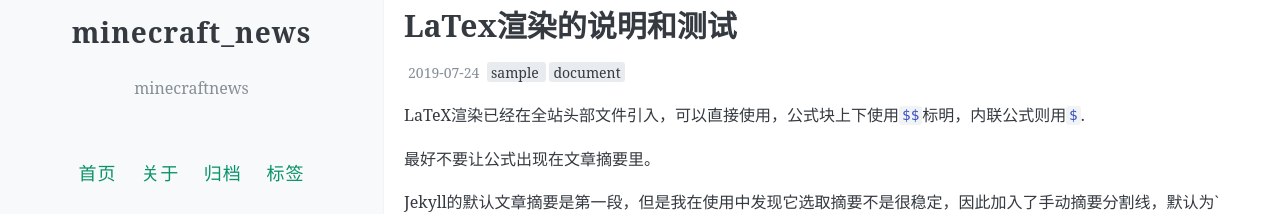
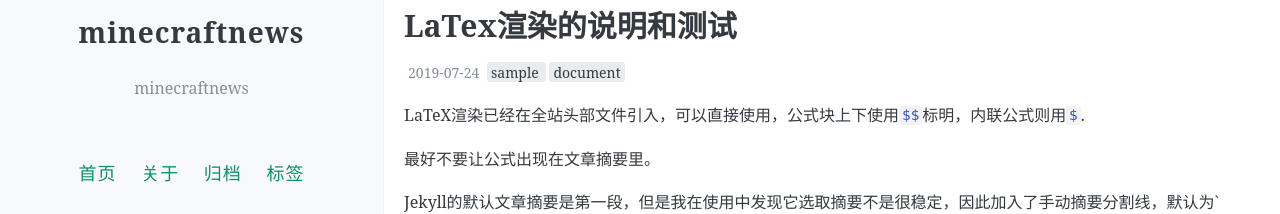
Before and after one commit to zhangchenghao0405/minecraftnews, a Jekyll site: the page built from index.html, in a window 1280 px wide. Shown: the part 290-504 px from the top of the page. Built offline with Jekyll 4.4.1, drawn with Linux system fonts in a browser that asks for light colours; the list of posts is cut into pages by our own code; comment, search, counter and statistics services are not loaded.

Commit message:
Update _config.yml

```diff
--- a/_config.yml
+++ b/_config.yml
@@ -7,7 +7,7 @@
 # 井号后面的文字是说明文档，不会被程序读取。
 
 # 描述/签名
-name: minecraft_news
+name: minecraftnews
 description: minecraftnews
 
 # 输入你的网站域名（如果你没有添加自己的域名，而是直接用GitHub pages分配的域名的话可以省略）
@@ -16,7 +16,7 @@ url:
 # 添加你的博客的二级域名，一般来说是你的repository名
 # 如果你的博客的URL是：(http://yourusername.github.io/repository-name)
 # 那么就写成 "/repository-name"
-baseurl: /minecraft_news
+baseurl: /minecraftnews
 
 
 #
@@ -55,7 +55,7 @@ footer-links:
   email: #wanghouran001@163.com
   facebook: #https://www.facebook.com/<>
   flickr: #https://www.flickr.com/<>
-  github: zhangchenghao0405/minecraft_news #https://github.com/<>
+  github: zhangchenghao0405/minecraftnews #https://github.com/<>
   instagram: #https://instagram.com/<>
   linkedin: #https://www.linkedin.com/in/<>
   pinterest: #https://www.pinterest.com/<>
```
